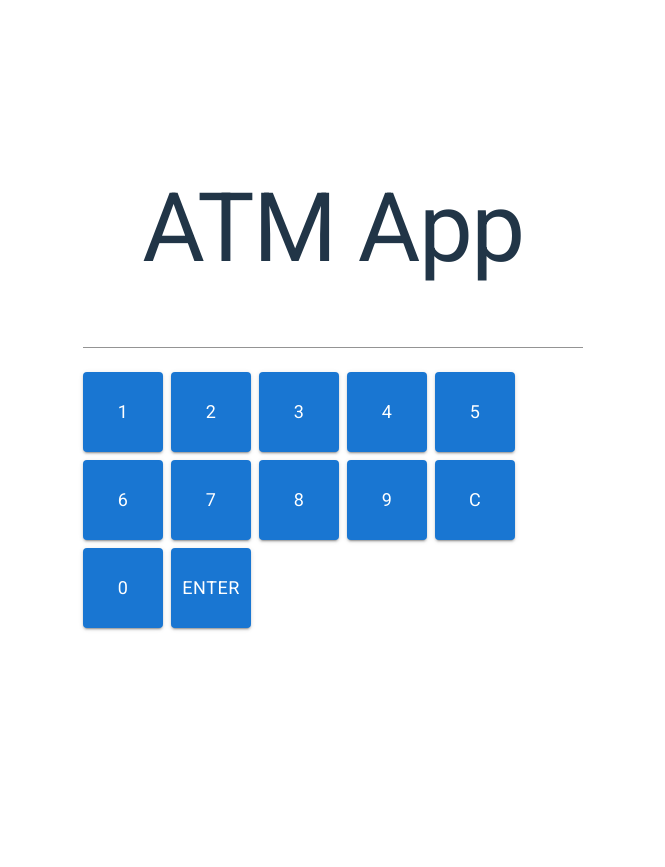
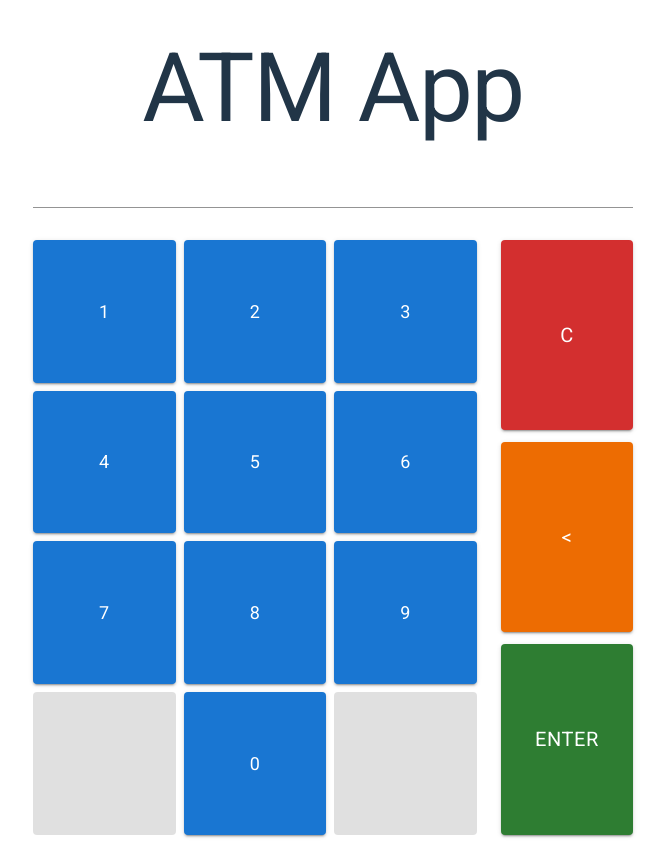
Before and after one commit to pauzimny/atm, a React (Vite) app: page / in a window 1280 px wide. Shown: the whole page, without its empty margins (307-972 px from the left). Before the commit the page ends 800 px from the top, so only its background shows below. Built offline with nearby package versions, Linux system fonts and the light colour scheme.

Commit message:
Add more styles & separate `ATMButton` component

```diff
--- /dev/null
+++ b/src/components/ATMButton.tsx
@@ -0,0 +1,35 @@
+import Button from '@mui/material/Button';
+import Grid from '@mui/material/Grid';
+import type { ATMKeyboardKey } from '../types';
+import type { ATMKeyboardProps } from './ATMKeyboard';
+
+type ATMButtonProps = { buttonKey: ATMKeyboardKey; onKeyPress: ATMKeyboardProps['onKeyPress'] };
+
+export function ATMButton({ buttonKey, onKeyPress }: ATMButtonProps) {
+  const shouldDisplayEmptyButton = buttonKey === '0';
+  return (
+    <>
+      {shouldDisplayEmptyButton && <EmptyButtonSpace />}
+      <Grid size={{ xs: 4 }} key={buttonKey}>
+        <Button
+          variant="contained"
+          fullWidth
+          sx={{ aspectRatio: '1 / 1', fontSize: 18 }}
+          onClick={() => onKeyPress(buttonKey)}
+        >
+          {buttonKey}
+        </Button>
+      </Grid>
+
+      {shouldDisplayEmptyButton && <EmptyButtonSpace />}
+    </>
+  );
+}
+
+function EmptyButtonSpace() {
+  return (
+    <Grid size={{ xs: 4 }}>
+      <Button variant="contained" fullWidth sx={{ aspectRatio: '1 / 1', fontSize: 18 }} disabled />
+    </Grid>
+  );
+}
--- a/src/components/ATMKeyboard.tsx
+++ b/src/components/ATMKeyboard.tsx
@@ -1,27 +1,46 @@
 import Grid from '@mui/material/Grid';
 import Button from '@mui/material/Button';
+import { ATM_KEYBOARD_KEYS, ATM_OPS_KEYBOARD_KEYS } from '../utils';
 import type { ATMKeyboardKey } from '../types';
-import { ATM_KEYBOARD_KEYS } from '../utils';
+import { ATMButton } from './ATMButton';
 
-type ATMKeyboardProps = {
+export type ATMKeyboardProps = {
   onKeyPress: (key: ATMKeyboardKey) => void;
 };
 
 export function ATMKeyboard({ onKeyPress }: ATMKeyboardProps) {
   return (
-    <Grid container spacing={1} sx={{ maxWidth: 500, margin: 'auto', marginTop: 3 }}>
-      {ATM_KEYBOARD_KEYS.map(key => (
-        <Grid key={key}>
+    <Grid
+      container
+      spacing={3}
+      justifyContent="center"
+      sx={{ maxWidth: 600, margin: 'auto', mt: 4 }}
+    >
+      <Grid size={{ xs: 9 }}>
+        <Grid container spacing={1}>
+          {ATM_KEYBOARD_KEYS.map(buttonKey => (
+            <ATMButton buttonKey={buttonKey} onKeyPress={onKeyPress} />
+          ))}
+        </Grid>
+      </Grid>
+
+      <Grid size={{ xs: 3 }}>
+        <Grid container direction="column" justifyContent={'space-between'} height={'100%'}>
+          {ATM_OPS_KEYBOARD_KEYS.map(key => (
+            <Grid key={key} height={'32%'}>
               <Button
                 variant="contained"
                 fullWidth
+                sx={{ height: '100%', fontSize: 20 }}
+                color={key === 'Enter' ? 'success' : key === 'C' ? 'error' : 'warning'}
                 onClick={() => onKeyPress(key)}
-            sx={{ height: 80, width: 80, fontSize: 18 }}
               >
                 {key}
               </Button>
             </Grid>
           ))}
         </Grid>
+      </Grid>
+    </Grid>
   );
 }
--- a/src/components/index.ts
+++ b/src/components/index.ts
@@ -1 +1,2 @@
 export { ATMKeyboard } from './ATMKeyboard';
+export { ATMButton } from './ATMButton';
--- a/src/utils.ts
+++ b/src/utils.ts
@@ -1,14 +1,3 @@
-export const ATM_KEYBOARD_KEYS = [
-  '1',
-  '2',
-  '3',
-  '4',
-  '5',
-  '6',
-  '7',
-  '8',
-  '9',
-  'C',
-  '0',
-  'Enter',
-] as const;
+export const ATM_KEYBOARD_KEYS = ['1', '2', '3', '4', '5', '6', '7', '8', '9', '0'] as const;
+
+export const ATM_OPS_KEYBOARD_KEYS = ['C', '<', 'Enter'] as const;
```
Also changed, not shown: src/types.ts (+6 -2 lines). Lines whose indentation alone changed are shown as unchanged.
